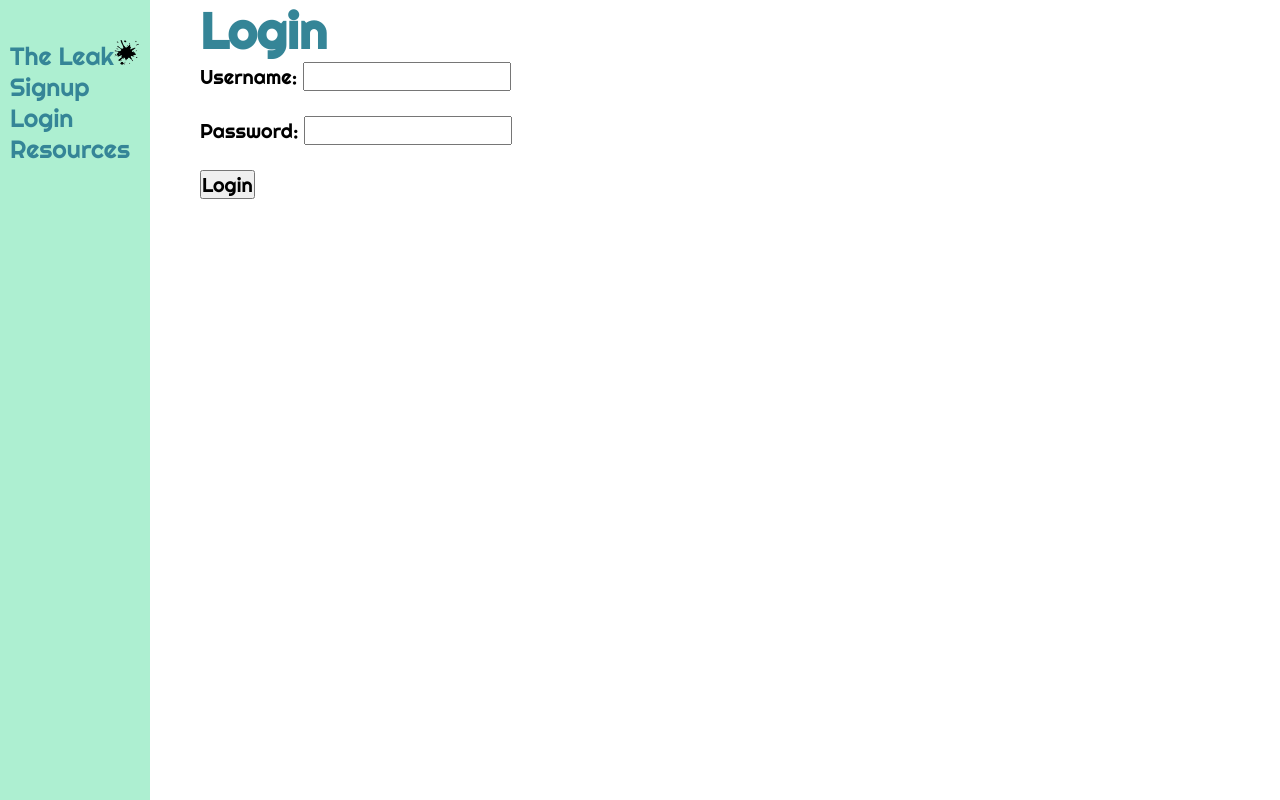
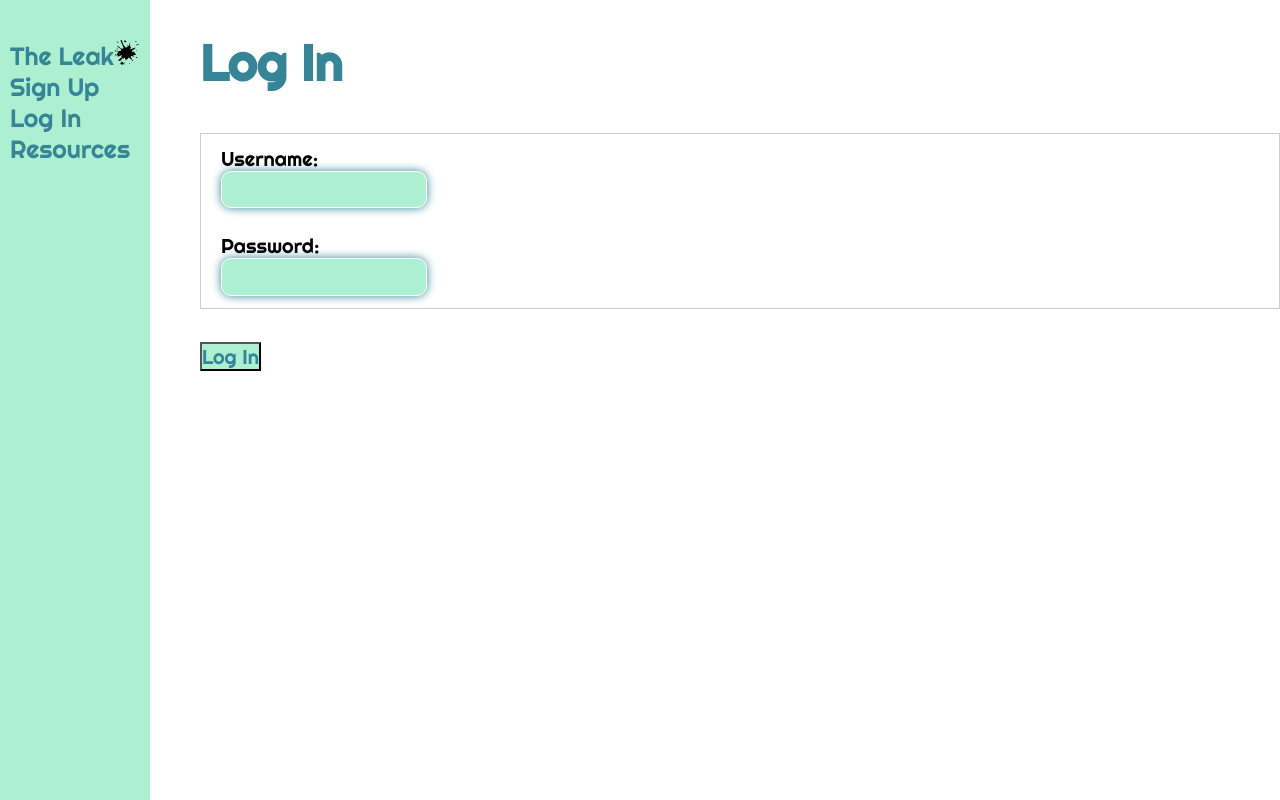
Before and after one commit to nlsteadman/the-leak, a React (Create React App) app in the folder client/: page /login in a window 1280 px wide. Built offline with nearby package versions, Linux system fonts and the light colour scheme; no server answers.

Commit message:
more styling

```diff
--- a/client/src/App.css
+++ b/client/src/App.css
@@ -31,7 +31,6 @@ p {
 
 li {
   font-family:'Righteous', 'Lucida Sans Unicode', 'Lucida Grande', 'Lucida Sans', Arial, sans-serif;
-  font-size: 25px;
 }
 
 a {
@@ -67,7 +66,7 @@ a {
     color: lightblue;
 } */
 
-.sidebar {
+.nav {
   height: 100%;
   width: 150px;
   position: fixed;
@@ -77,19 +76,20 @@ a {
   background-color: #adefd1ff;
   }
 
-.sidebar li a {
+.nav li a {
   color: #358597;
   text-decoration: none;
   padding-left: 10px;
   margin-bottom: 20px;
+  font-size: 25px;
 }
 
-.sidebar li a:hover {
+.nav li a:hover {
   background-color: #358597;
-  color: #adefd1ff;
+  color: white;
 }
 
-#splash.sidebar {
+#splash.navbar {
   display: none;
   visibility: hidden;
 }
@@ -97,9 +97,6 @@ a {
 #currentUser {
   font-family: 'Righteous', 'Lucida Sans Unicode', 'Lucida Grande', 'Lucida Sans', Arial, sans-serif;
   color: #358597;
-  font-size: 30px;
-  padding-top: 10px;
-  padding-left: 15px;
 }
 
 #splashtitle ul {
@@ -131,21 +128,37 @@ a {
   font-size: 20px;
 }
 
+.form-space {
+  border:.5px solid #fff;
+  background:#adefd1ff;
+  border-radius:10px;
+  box-shadow:0px 0px 10px #358597;
+  box-sizing:border-box;
+  padding-bottom:1%;
+  font-family: "Righteous", 'Lucida Sans Unicode', 'Lucida Grande', 'Lucida Sans', Arial, sans-serif;
+  font-size: 20px;
+}
+
 #signup-form {
   font-family: "Righteous", 'Lucida Sans Unicode', 'Lucida Grande', 'Lucida Sans', Arial, sans-serif;
   font-size: 20px;
 }
 
-input {
+/* input {
   font-family: "Righteous", 'Lucida Sans Unicode', 'Lucida Grande', 'Lucida Sans', Arial, sans-serif;
   font-size: 20px;
-}
+} */
 
 button {
   font-family: "Righteous", 'Lucida Sans Unicode', 'Lucida Grande', 'Lucida Sans', Arial, sans-serif;
   font-size: 20px;
   background-color: #adefd1ff;
   color: #358597;
+}
+
+button:hover {
+  background-color: #358597;
+  color: white;
 }
 
 #locationcard {
@@ -187,7 +200,7 @@ button {
 
 #detail-location-img {
   display: block;
-  margin-left: 120px;
+  margin-left: 50px;
   margin-right: 150px;
   width: 80%;
 }
@@ -297,16 +310,23 @@ button {
 
 #review-form-title {
   margin-left: 50px;
-  color:rgb(234, 21, 28);
+  color: #358597;
 }
 
 #review-form {
   margin-left: 50px;
+  margin-right: auto;
+  font-size: 30px;
+  margin: 50px;
+  font-family: "Righteous", 'Lucida Sans Unicode', 'Lucida Grande', 'Lucida Sans', Arial, sans-serif;
 }
 
 #login-header {
   margin-left: 50px;
   color:#358597;
+  display: flex;
+  height: 125px;
+  align-items: center;
 }
 
 #login-form {
@@ -316,6 +336,9 @@ button {
 #signup-form-header {
   margin-left: 50px;
   color:#358597;
+  display: flex;
+  height: 125px;
+  align-items: center;
 }
 
 #signup-form {
@@ -325,11 +348,13 @@ button {
 #locations {
   margin-left: 50px;
   color:#358597;
+  display: flex;
+  height: 125px;
+  align-items: center;
 }
 
 #greeting {
   color:#358597;
-  margin-left: 50px;
 }
 
 #rainbow-ul {
@@ -349,7 +374,12 @@ button {
   font-family: "Righteous", 'Lucida Sans Unicode', 'Lucida Grande', 'Lucida Sans', Arial, sans-serif;
   margin-left: 50px;
   list-style: none;
-  font-size: 20px;
+  font-size: 30px;
+}
+
+#resource-links li a:hover {
+  background-color: #358597;
+  color: white;
 }
 
 #detail-location-name {
@@ -368,3 +398,38 @@ button {
 #maphome {
   text-align: center;
 }
+
+#resource-title {
+  color: #358597;
+  display: flex;
+  height: 125px;
+  align-items: center;
+}
+
+#product-locations {
+  color: #358597;
+  margin-left: 50px;
+  margin-bottom: 20px;
+  margin-top: 50px;
+}
+
+.submit {
+  font-family: "Righteous", 'Lucida Sans Unicode', 'Lucida Grande', 'Lucida Sans', Arial, sans-serif;
+  font-size: 20px;
+  color: #358597;
+  background-color: #adefd1ff;
+}
+
+.submit:hover {
+  background-color: #358597;
+  color: white;
+}
+
+.form {
+  width: 100%;
+  padding: 12px 20px;
+  margin: 8px 0;
+  display: inline-block;
+  border: 1px solid #ccc;
+  box-sizing: border-box;
+}
--- a/client/src/App.jsx
+++ b/client/src/App.jsx
@@ -115,7 +115,7 @@ const App = () => {
     <Router>
       <Navbar loggedIn={ loggedIn } logoutUser={ logoutUser } currentUser={ currentUser } />
       <Routes>
-          <Route path="/" element={<Splash /> } />
+        <Route exact path="/" element={<Splash /> } />
         <Route path="/home" element={<Home /> } />
         <Route path="/signup" element={<Signup loginUser={ loginUser } loggedIn={ loggedIn } />}/>
         <Route path="/login" element={<Login loginUser={ loginUser } loggedIn={ loggedIn } />}/>
--- a/client/src/components/LocationList.jsx
+++ b/client/src/components/LocationList.jsx
@@ -16,9 +16,14 @@ const LocationList = ({ loggedIn, locations }) => {
 
 
   return (
-    <div id="location-list">
-      <h1 id="locations">Locations</h1>
-        { locationCards }
+    <div>
+      <div id="location-list">
+        <h1 id="locations">Locations</h1>
+      </div>
+      <br/>
+      <div>
+          { locationCards }
+      </div>
     </div>
   )
 }
--- a/client/src/components/Login.jsx
+++ b/client/src/components/Login.jsx
@@ -37,18 +37,22 @@ const Login = ({ loginUser, loggedIn }) => {
 
   return (
     <div>
-      <h1 id="login-header">Login</h1>
+      <h1 id="login-header">Log In</h1>
       <form id="login-form" onSubmit={ handleSubmit }>
-        <div>
-          <label htmlFor="username">Username: </label>
-          <input type="text" name="username" id="username" value={ username } onChange={ e => setUsername(e.target.value) }/>
-        </div><br/>
-        <div>
-          <label htmlFor="password">Password: </label>
-          <input type="password" name="password" id="password" value={ password } onChange={ e => setPassword(e.target.value) }/>
-        </div><br/>
-
-        <input type="submit" value="Login" />
+        <div className="form">
+          <div>
+            <label htmlFor="username">Username: </label><br/>
+            <input className="form-space" type="text" name="username" id="username" value={ username } onChange={ e => setUsername(e.target.value) }/>
+          </div>
+          <br/>
+          <div>
+            <label htmlFor="password">Password: </label><br/>
+            <input className="form-space" type="password" name="password" id="password" value={ password } onChange={ e => setPassword(e.target.value) }/>
+          </div>
+        </div>
+        <br/>
+        <br/>
+        <input className="submit" type="submit" value="Log In" />
       </form>
     </div>
   )
--- a/client/src/components/Navbar.jsx
+++ b/client/src/components/Navbar.jsx
@@ -6,12 +6,12 @@ import leak from '../assets/leak.png';
 const Navbar = ({ loggedIn, logoutUser, currentUser }) => {
   const loggedOutLinks = () => {
     return (
-        <nav className="sidebar">
+        <nav className="nav">
             <ul>
                 <li><Link to="/home">The Leak<img src={leak} alt="logo" height="25px" width="25px" />
                   </Link></li>
-                <li><Link to="/signup">Signup</Link></li>
-                <li><Link to="/login">Login</Link></li>
+                <li><Link to="/signup">Sign Up</Link></li>
+                <li><Link to="/login">Log In</Link></li>
                 <li><Link to="/resources">Resources</Link></li>
             </ul>
         </nav>
@@ -25,14 +25,15 @@ const handleLogout = e => {
 
 const loggedInLinks = () => {
     return (
-        <div className="sidebar">
+        <div className="nav">
             <ul>
               <li><Link to="/home">The Leak<img src={leak} alt="logo" height="25px" width="25px" />
                 </Link></li>
-              <li><Link to="/users/:id">My page</Link></li>
+              <li><Link to="/users/:id">My Page</Link></li>
               <li><Link to="/locations">Locations</Link></li>
               <li><Link to="/resources">Resources</Link></li>
-              <li><a href=" " onClick={ handleLogout }>Logout</a></li>
+              <li><a href=" " onClick={ handleLogout }>Log Out</a></li>
+              <br/>
               <li id="currentUser">Welcome back, { currentUser.username }!</li>
             </ul>
         </div>
--- a/client/src/components/Product.jsx
+++ b/client/src/components/Product.jsx
@@ -16,7 +16,7 @@ const Product = ({ loggedIn, products }) => {
         if (product) {
             return (
                 <div>
-                    <h2>All { product.supply } locations</h2>
+                    <h2>All { product.supply } Locations</h2>
                 </div>
             )
         }
@@ -30,9 +30,10 @@ const Product = ({ loggedIn, products }) => {
 
   return (
     <div>
-        <div>
+        <div id="product-locations">
             { productInfo() }
         </div>
+        <br/>
         <div>
             { locationCards() }
         </div>
--- a/client/src/components/ProductLocationCard.jsx
+++ b/client/src/components/ProductLocationCard.jsx
@@ -4,7 +4,6 @@ import { useNavigate } from 'react-router-dom'
 const ProductLocationCard = ({ location }) => {
   const navigate = useNavigate();
 
-// const authorInfo = authors.find(author => author.id === book.author_id)
 
   return (
     <div id="locationcard">
--- a/client/src/components/Resources.jsx
+++ b/client/src/components/Resources.jsx
@@ -4,7 +4,7 @@ import { Link } from 'react-router-dom';
 const Resources = () => {
   return (
     <div>
-      <h1>Other Resources:</h1>
+      <h1 id="resource-title">Other Resources:</h1>
       <ul id="resource-links">
         <li><Link to="https://www.211.org/">211</Link></li>
         <li><Link to="https://period.org/">period.org</Link></li>
--- a/client/src/components/ReviewForm.jsx
+++ b/client/src/components/ReviewForm.jsx
@@ -62,7 +62,7 @@ const ReviewForm = ({ loggedIn, updateReview }) => {
       <form id="review-form" onSubmit={ handleSubmit }>
         <div>
           <label htmlFor="content">Review: </label>
-          <textarea type="text" name="content" id="content" value={ content } onChange={ e => setContent(e.target.value) } />
+          <textarea type="text" name="content" id="content" cols="30" rows="5" value={ content } onChange={ e => setContent(e.target.value) } />
         </div><br/>
         <br />
         <input type="submit" value="Submit review" />
--- a/client/src/components/Signup.jsx
+++ b/client/src/components/Signup.jsx
@@ -41,16 +41,19 @@ const Signup = ({ loginUser, loggedIn }) => {
     <div>
       <h1 id="signup-form-header">Create Account</h1>
         <form id="signup-form" onSubmit={ handleSubmit }>
-          <div>
-            <label htmlFor="username">Username: </label>
-            <input type="text" name="username" id="username" value={ username } onChange={ e => setUsername(e.target.value) }/>
-          </div><br/>
-          <div>
-            <label htmlFor="password">Password: </label>
-            <input type="password" name="password" id="password" value={ password } onChange={ e => setPassword(e.target.value) }/>
-          </div><br/>
-
-          <input type="submit" value="Create Account" />
+          <div className="form">
+            <div >
+              <label htmlFor="username">Username: </label><br/>
+              <input className="form-space" type="text" name="username" id="username" value={ username } onChange={ e => setUsername(e.target.value) }/>
+            </div><br/>
+            <div>
+              <label htmlFor="password">Password: </label><br/>
+              <input className="form-space" type="password" name="password" id="password" value={ password } onChange={ e => setPassword(e.target.value) }/>
+            </div>
+          </div>
+          <br/>
+          <br/>
+          <input className="submit" type="submit" value="Create Account" />
         </form>
     </div>
   )
--- a/client/src/components/Splash.jsx
+++ b/client/src/components/Splash.jsx
@@ -5,7 +5,7 @@ import { Link } from 'react-router-dom';
 
 const Splash = () => {
   return (
-    <div>
+    <div id="splash">
       <div n="container">
         <div className="particle"></div>
         <div className="particle"></div>
```
Also changed, not shown: client/src/style.css (line endings or trailing spaces). Lines whose indentation alone changed are shown as unchanged.
